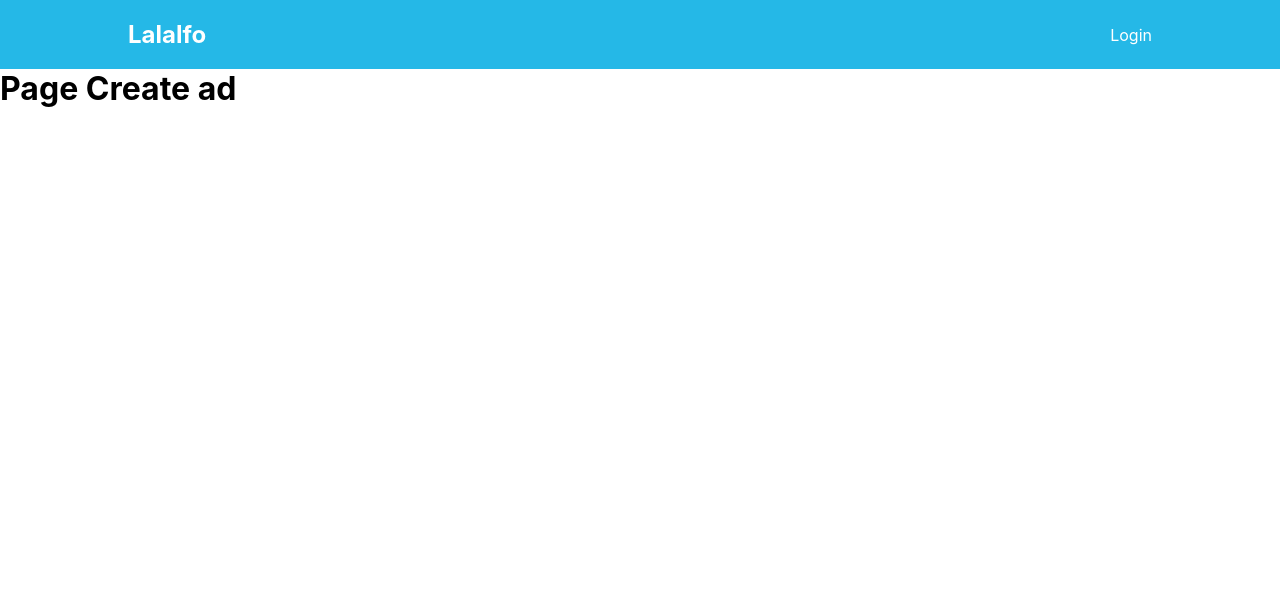
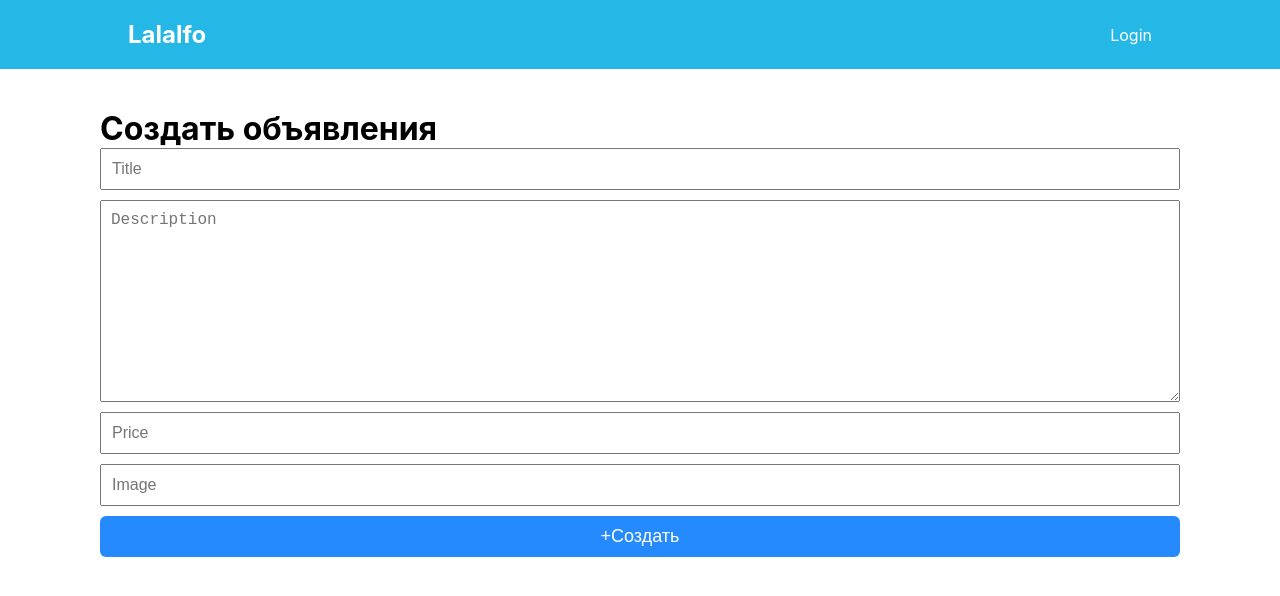
Before and after one commit to Amanbek22/samurai-lalafo, a React (Create React App) app: page /create in a window 1280 px wide. Shown: the top 596 px of the page. Built offline with nearby package versions, Linux system fonts and the light colour scheme; no server answers.

Commit message:
feat: detail page & create ad page

```diff
--- a/package.json
+++ b/package.json
@@ -8,6 +8,7 @@
     "@testing-library/user-event": "^13.5.0",
     "react": "^18.2.0",
     "react-dom": "^18.2.0",
+    "react-responsive-carousel": "^3.2.23",
     "react-router-dom": "^6.4.3",
     "react-scripts": "5.0.1",
     "web-vitals": "^2.1.4"
--- a/src/App.css
+++ b/src/App.css
@@ -5,6 +5,19 @@
 
 .container {
   padding: 40px 100px;
+}
+.d-flex {
+  display: flex;
+  grid-gap: 15px;
+}
+
+.d-grid {
+  display: grid;
+  grid-gap: 10px;
+}
+.inp {
+  padding: 10px;
+  font-size: 16px;
 }
 
 .cardsWrapper {
@@ -23,6 +36,8 @@
   border: none;
   border-radius: 6px;
   cursor: pointer;
+  text-align: center;
+  text-decoration: none;
 }
 
 .danger {
--- a/src/App.js
+++ b/src/App.js
@@ -3,6 +3,7 @@ import { Route, Routes } from 'react-router-dom';
 import './App.css';
 import Header from './components/Header/Header';
 import AdPage from './pages/AdPage/AdPage';
+import CreateAdPage from './pages/CreateAdPage/CreateAdPage';
 import DashboardPage from './pages/DashboardPage/DashboardPage';
 import HomePage from './pages/HomePage/HomePage';
 import LoginPage from './pages/LoginPage/LoginPage';
@@ -23,8 +24,8 @@ function App() {
         <Route path="/" element={<HomePage houses={houses} />} />
         <Route path="/login" element={<LoginPage />} />
         <Route path="/dashboard" element={<DashboardPage houses={houses} />} />
-        <Route path="/create" element={<h1>Page Create ad</h1>} />
         <Route path="/ad/:id" element={<AdPage />} />
+        <Route path="/create" element={<CreateAdPage />} />
       </Routes>
     </div>
   );
--- a/src/components/Card/Card.module.css
+++ b/src/components/Card/Card.module.css
@@ -21,3 +21,9 @@
     grid-gap: 10px;
     padding: 20px;
 }
+
+.content > h2 {
+  white-space: nowrap;
+  overflow: hidden;
+  text-overflow: ellipsis;
+}
--- a/src/pages/AdPage/AdPage.jsx
+++ b/src/pages/AdPage/AdPage.jsx
@@ -1,6 +1,13 @@
 import { useEffect, useState } from "react";
+import { Carousel } from "react-responsive-carousel";
 import { useParams } from "react-router-dom";
+import "react-responsive-carousel/lib/styles/carousel.min.css";
 
+const images = [
+  "https://www.bhg.com/thmb/0Fg0imFSA6HVZMS2DFWPvjbYDoQ=/1500x0/filters:no_upscale():max_bytes(150000):strip_icc()/white-modern-house-curved-patio-archway-c0a4a3b3-aa51b24d14d0464ea15d36e05aa85ac9.jpg",
+  "https://images.adsttc.com/media/images/629f/3517/c372/5201/650f/1c7f/large_jpg/hyde-park-house-robeson-architects_1.jpg?1654601149",
+  "https://cdn.vox-cdn.com/thumbor/FrnLQTpuAoAmp0GZRZctSSdkC04=/0x0:3000x2000/1200x0/filters:focal(0x0:3000x2000):no_upscale()/cdn.vox-cdn.com/uploads/chorus_asset/file/21905363/iStock_185930591.jpg"
+]
 function AdPage() {
   const { id } = useParams();
   const [isLoading, setLoading] = useState(true);
@@ -9,26 +16,37 @@ function AdPage() {
   useEffect(() => {
     fetch(`https://605b21f027f0050017c063b9.mockapi.io/api/v3/houses/${id}`)
       .finally(() => {
-            setLoading(false)
+        setLoading(false);
       })
       .then((res) => res.json())
       .then((data) => {
-            setData(data)
-        })
-  }, [id])
+        setData(data);
+      });
+  }, [id]);
 
-  if(isLoading || data === null) {
-    return <h1>...Loading</h1>
+  if (isLoading || data === null) {
+    return <h1>...Loading</h1>;
   }
   //   TODO: fix in lesson
   //   if(data === null) {
   //     return <h1></h1>
   //   }
   return (
+    <div className="container d-flex">
+      <div>
+        <Carousel width={'600px'}>
+          <img src={data.imgUrl} alt="" />
+          {
+            images.map((item) => <img src={item} />)
+          }
+         </Carousel>
+      </div>
       <div>
         <h1>AdPage id = {id}</h1>
         <h2>Title: {data.title}</h2>
         <h2>Price: {data.price}$</h2>
+        <h3>Description: {data.description}</h3>
+      </div>
     </div>
   );
 }
--- /dev/null
+++ b/src/pages/CreateAdPage/CreateAdPage.jsx
@@ -0,0 +1,71 @@
+import { useState } from "react";
+import { useNavigate } from "react-router-dom";
+import Title from "../../components/Title/Title";
+
+function CreateAdPage() {
+  const [title, setTitle] = useState("");
+  const [desc, setDesc] = useState("");
+  const [price, setPrice] = useState("");
+  const [img, setImg] = useState("");
+
+  const navigate = useNavigate();
+
+  const submit = (e) => {
+    e.preventDefault();
+    const data = {
+        title: title,
+        price: price,
+        desciption: desc,
+        imgUrl: img
+    }
+    fetch("https://605b21f027f0050017c063b9.mockapi.io/api/v3/houses", {
+        method: "POST",
+        body: JSON.stringify(data),
+        headers: {
+            "Content-Type": "application/json"
+        }
+    })
+        .then(() => {
+            navigate("/dashboard")
+        })
+  }
+
+  return (
+    <div className="container">
+      <Title>Создать объявления</Title>
+      <form onSubmit={submit} className="d-grid">
+        <input
+          value={title}
+          onChange={(e) => setTitle(e.target.value)}
+          className="inp"
+          placeholder="Title"
+          type="text"
+        />
+        <textarea
+          value={desc}
+          onChange={(e) => setDesc(e.target.value)}
+          className="inp"
+          placeholder="Description"
+          rows="10"
+        ></textarea>
+        <input
+          value={price}
+          onChange={(e) => setPrice(e.target.value)}
+          className="inp"
+          placeholder="Price"
+          type="number"
+        />
+        <input
+          value={img}
+          onChange={(e) => setImg(e.target.value)}
+          className="inp"
+          placeholder="Image"
+          type="text"
+        />
+        <button className="btn">+Создать</button>
+      </form>
+    </div>
+  );
+}
+
+export default CreateAdPage;
--- a/src/pages/DashboardPage/DashboardPage.jsx
+++ b/src/pages/DashboardPage/DashboardPage.jsx
@@ -1,3 +1,4 @@
+import { Link } from "react-router-dom";
 import Card from "../../components/Card/Card";
 import Title from "../../components/Title/Title";
 
@@ -6,7 +7,7 @@ const DashboardPage = ({ houses }) => {
   return (
     <div className="container">
         <Title position="center">Мои объявления</Title>
-        <button className="btn">+Добавить</button>
+        <Link to="/create" className="btn">+Добавить</Link>
         <div className="cardsWrapper">
             {houses.map((item) => <Card key={item.id} isAdmin {...item} />)}
         </div>
```
Also changed, not shown: 1 other file (tests, documents, lock files or other folders). Lines whose indentation alone changed are shown as unchanged.
